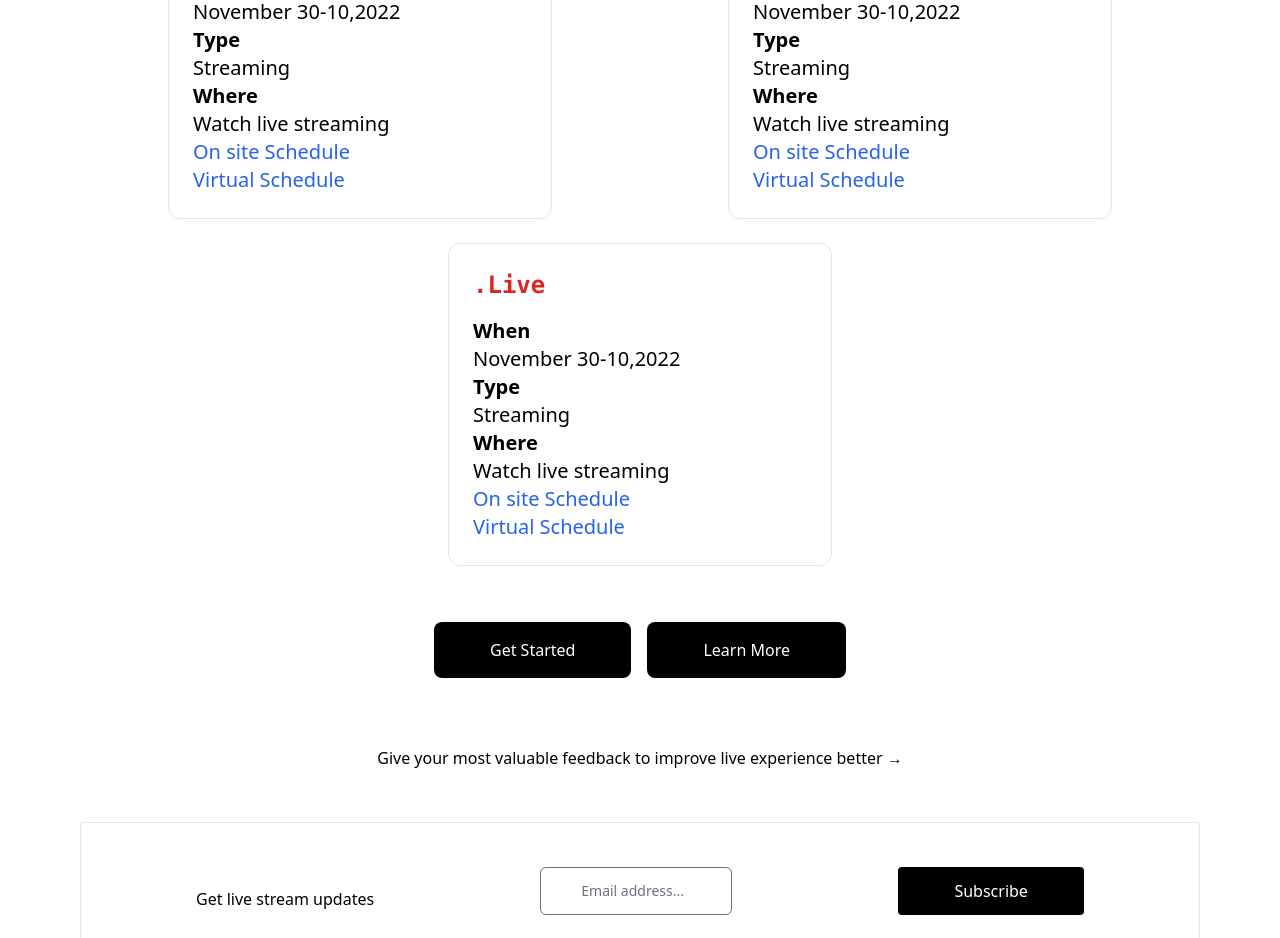
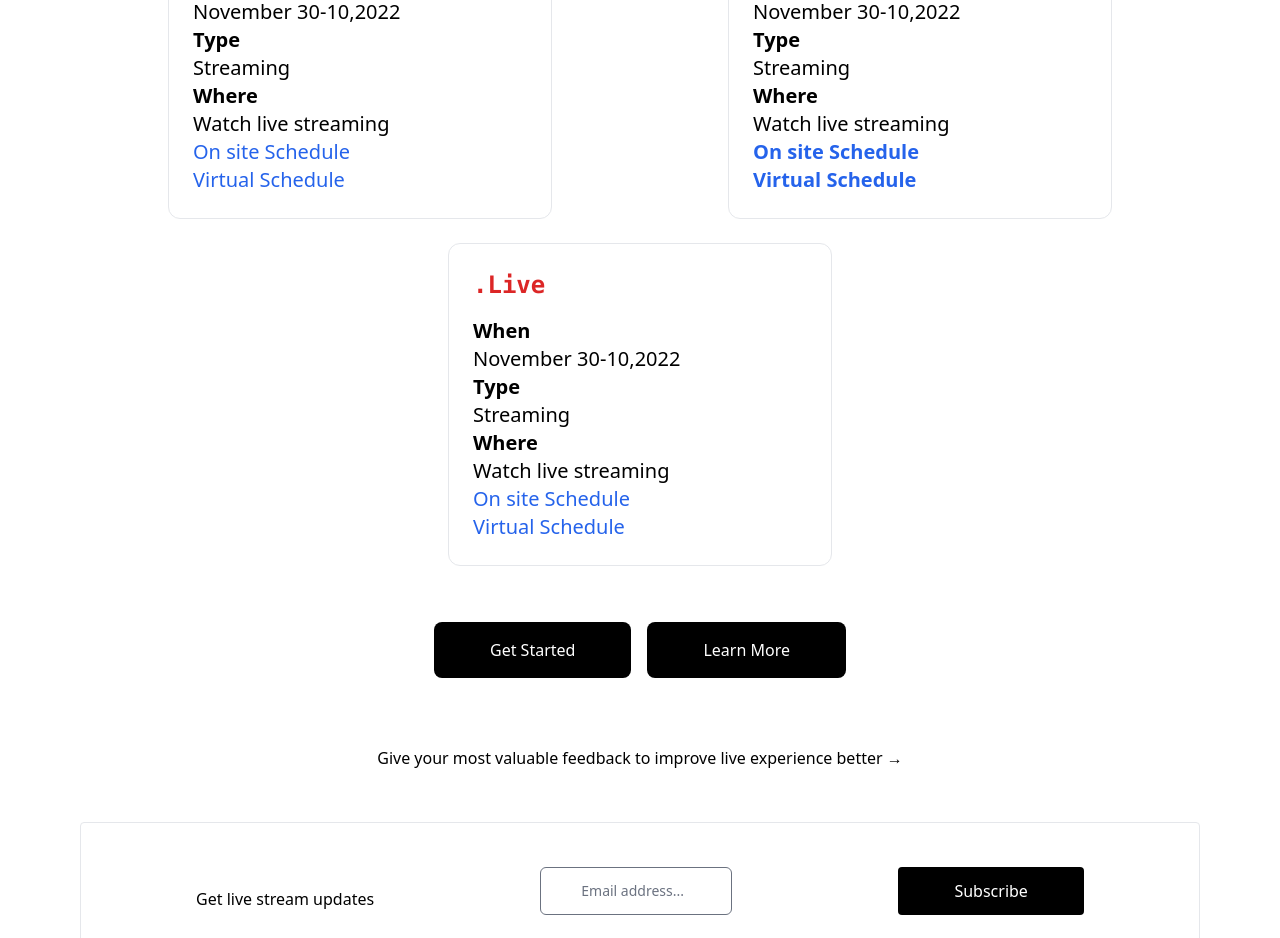
Before and after one commit to Vaibhavmurmu/nextjs13, a Next.js app: page / in a window 1280 px wide. Shown: the part 2640-3578 px from the top of the page. Built offline with nearby package versions, Linux system fonts and the light colour scheme.

Commit message:
committed

```diff
--- a/pages/index.js
+++ b/pages/index.js
@@ -309,7 +309,7 @@ export default function Index() {
               Watch live streaming
               <br />
                 <Link href="/login">
-                <a className='text-blue-600'>On site Schedule<br />Virtual Schedule</a>
+                <a className='text-blue-600'><b>On site Schedule<br />Virtual Schedule</b></a>
                 </Link>
             </p>
           </a>
```
